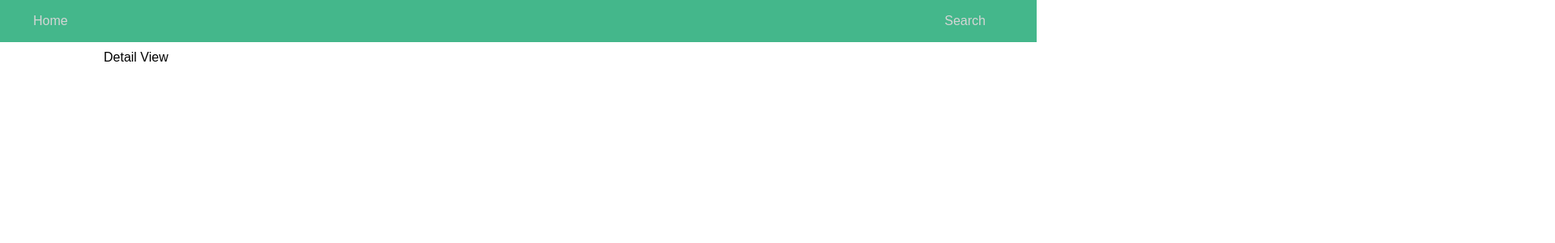
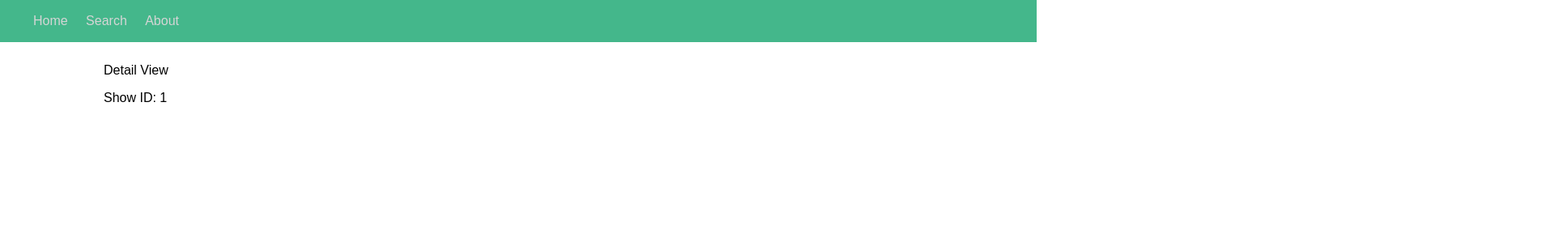
Before and after one commit to anontyro/show-stoppers-react, a React (Create React App) app: page /show/1 in a window 1280 px wide. Shown: the top 300 px of the page at 81% size, 1920 px wide, since content can reach past the window. Built offline with nearby package versions, Linux system fonts and the light colour scheme; no server answers.

Commit message:
updated small css issue added in conditional rendering for the show details

```diff
--- a/src/features/HomeView.js
+++ b/src/features/HomeView.js
@@ -1,7 +1,6 @@
 import React,{Component} from 'react';
 import ShowItem from './components/ShowItem';
 import ApiHandler from '../services/http/ApiHandler';
-
 
 class HomeView extends Component {
 
@@ -12,11 +11,11 @@ class HomeView extends Component {
         };
     }
 
-    render() {
-
+    componentDidMount() {
         let showList = [];
 
         const apiHandler = new ApiHandler();
+
         apiHandler.getNowAiring()
             .then(response => response.response.results)
             .then(shows => {
@@ -26,8 +25,10 @@ class HomeView extends Component {
                 this.setState({
                     showList: showList
                 });
+            });
+    }
 
-        });
+    render() {
 
         return (
         <div className='home-container'>
@@ -41,28 +42,4 @@ class HomeView extends Component {
 
 }
 
-// const HomeView = () => {
-//     let showList = [];
-
-//     const apiHandler = new ApiHandler();
-//     apiHandler.getNowAiring()
-//         .then(response => response.response.results)
-//         .then(shows => {
-//             for (let i = 0; i < shows.length; i++) {
-//                 showList.push(<ShowItem show={shows[i]} />);
-//             }
-
-//         });
-
-//     return (
-//         <div className='home-container'>
-//             <h1>Default homepage</h1>
-//             <div className='showGrid'>
-//                 {showList}
-//             </div>
-//         </div>
-//     );
-// }
-
-
 export default HomeView;
--- a/src/features/ShowDetailView.js
+++ b/src/features/ShowDetailView.js
@@ -5,16 +5,39 @@ class ShowDetailView extends Component {
     constructor(props) {
         super(props);
         this.state = {
-
+            showId: this.props.match.params.id,
+            show: null
         };
     }
 
+    componentDidMount() {
+        const apiHandler = new ApiHandler();
+
+        apiHandler.getShowDetails(this.state.showId)
+            .then(response => {
+                console.log(response);
+                return response.response
+            })
+            .then(show => this.setState({show: show}));
+    }
 
     render(){
 
+        let showView;
+
+        if (this.state.show){
+            showView = (
+                <div>
+                    <p>{this.state.show.name}</p>
+                </div>
+            );
+        }
+
         return (
             <div>
-                Detail View
+                <p>Detail View</p>
+                <p>Show ID: {this.state.showId}</p>
+                {showView}
             </div>
         )
     }
--- a/src/routing/Header.css
+++ b/src/routing/Header.css
@@ -6,5 +6,5 @@ ul.nav-list.left-list {
     list-style: none;
     display: flex;
     justify-content: space-between;
-    width: 180%;
+    width: 180px;
 }
--- a/src/routing/Main.js
+++ b/src/routing/Main.js
@@ -12,7 +12,7 @@ const Main = () =>{
                 <Route exact path='/' component={HomeView} />
                 <Route exact path='/about' component={AboutView} />
                 <Route path='/search' component={SearchView} />
-                <Route path='/show' component={ShowDetailView} />
+                <Route path='/show/:id' component={ShowDetailView} />
             </Switch>
         </main>
     );
```
Lines whose indentation alone changed are shown as unchanged.
